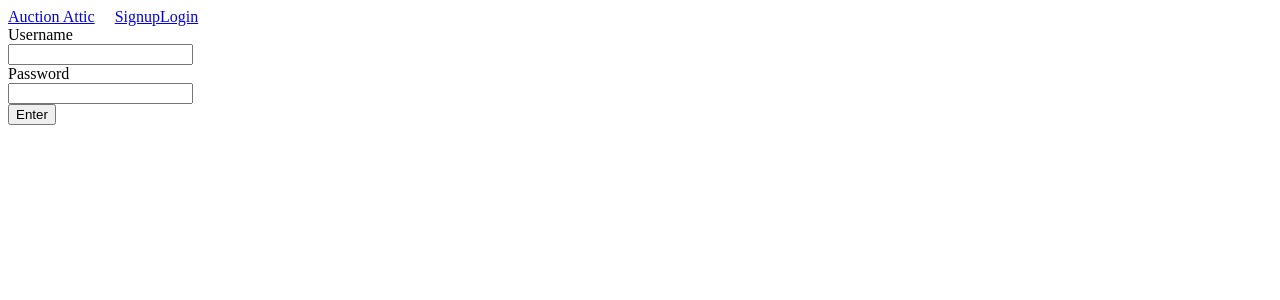
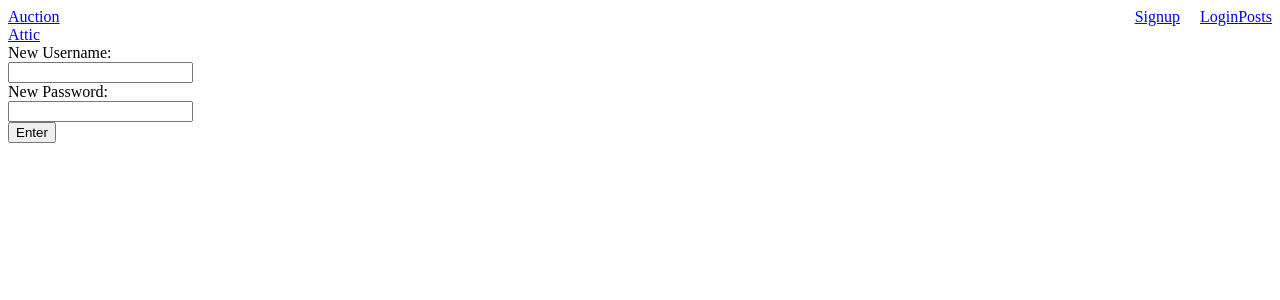
Before and after one commit to Ekfman/Auction-Attic, a React (Create React App) app in the folder Craigslist-lite/: page /signup in a window 1280 px wide. Shown: the top 300 px of the page. Built offline with nearby package versions, Linux system fonts and the light colour scheme.

Commit message:
created separate API file and completed the register component

```diff
--- a/Craigslist-lite/public/styles.css
+++ b/Craigslist-lite/public/styles.css
@@ -3,6 +3,10 @@
 }
 .loginLinks {
     display: flex;
-    padding-left: 20px;
+    padding-left: 85%;
+    justify-content: space-between;
+}
 
+.login {
+    padding-left:20px;
 }
--- /dev/null
+++ b/Craigslist-lite/src/Api.js
@@ -0,0 +1,39 @@
+
+
+const baseURL = "https://strangers-things.herokuapp.com/api";
+const cohortURL = "/2206-ftb-pt-web-pt";
+
+ export const fetchApiPosts = async ()  => {
+    try{
+        const response = await fetch (`${baseURL}${cohortURL}/posts`);
+        const data = await response.json();
+        return data.data.posts;
+    } catch (err) {
+        console.error(err)
+    }
+}
+
+export const newUserApi = async (username, password, regOrLog) => {
+    try{
+        const response = await fetch(`${baseURL}${cohortURL}/users/${regOrLog}`, {
+            method: "POST",
+            headers: {
+                'Content-Type': 'application/json'
+            },
+            body: JSON.stringify({
+                user: {
+                    username,
+                    password
+                }
+            })
+        })
+        const result = await response.json();
+        if( result.success === true){
+            return result.data.token;
+        } else{
+            console.error(result.error.message)
+        }
+    }catch (err) {
+        console.error(err)
+    }
+}
--- a/Craigslist-lite/src/App.js
+++ b/Craigslist-lite/src/App.js
@@ -1,37 +1,42 @@
-import { useState, useEffect } from "react"
+import { useState, useEffect } from "react";
 import { BrowserRouter, Routes, Route, Link } from "react-router-dom";
-import Home from "./Home"
-import Posts from "./Posts"
+import Home from "./Home";
+import Posts from "./Posts";
 import Register from "./Register";
 import Login from "./Login";
 
-
-
 const App = () => {
   const [posts, setPosts] = useState([]);
-    return(
+  const [username, setUsername] = useState("");
+  const [password, setPassword] = useState("");
+  const [token, setToken] = useState("");
+  return (
     <BrowserRouter>
       <nav className="navbar">
         <Link to="/">Auction Attic</Link>
         <div className="loginLinks">
-                <Link to="/signup">Signup</Link>
-                <Link to="/login">Login</Link>
+          <Link className="signup" to="/signup">
+            Signup
+          </Link>
+          <Link className="login" to="/login">
+            Login
+          </Link>
+          {/* <Link to="/profile">Profile</Link> */}
+          <Link to="/posts">Posts</Link>
         </div>
       </nav>
       <Routes>
         <Route path="/" element={<Home />}></Route>
-                <Route path="/signup" element={<Register />}></Route>
-                <Route path="/login" element={<Login />}></Route>
-                <Route path="/posts" element={<Posts
-                  posts={posts}
-                  setPosts={setPosts} />}>
-                  </Route>
+        <Route path="/signup" element={<Register username={username} setUsername={setUsername} setPassword={setPassword} password={password} setToken={setToken} />}></Route>
+        <Route path="/login" element={<Login username={username} setUsername={setUsername} setPassword={setPassword} password={password} setToken={setToken}/>} ></Route>
+        <Route
+          path="/posts"
+          element={<Posts posts={posts} setPosts={setPosts} />}
+        ></Route>
         {/* <Route path=`/post${id}` element={<Post />}></Route> */}
       </Routes>
     </BrowserRouter>
-    )
-}
+  );
+};
 
-
-
-export default App
+export default App;
--- a/Craigslist-lite/src/Login.js
+++ b/Craigslist-lite/src/Login.js
@@ -2,11 +2,11 @@ const Login = () => {
   return (
     <div>
       <form>
-        <label>Username</label>
+        <label>Username:</label>
         <br></br>
         <input type="text"></input>
         <br></br>
-        <label>Password</label>
+        <label>Password:</label>
         <br></br>
         <input type="text"></input>
         <br></br>
--- a/Craigslist-lite/src/Posts.js
+++ b/Craigslist-lite/src/Posts.js
@@ -1,21 +1,23 @@
 import { useState, useEffect } from "react";
+import { fetchApiPosts } from "./Api";
 
-const baseURL = "https://strangers-things.herokuapp.com/api";
-const cohortURL = "/2206-ftb-pt-web-pt";
 
 const Posts = ({posts, setPosts}) => {
-    useEffect( () => {
-        const fetchPosts = async ()  => {
-            const response = await fetch (`${baseURL}${cohortURL}/posts`);
-            const data = await response.json();
-            setPosts(data.data.posts);
+    useEffect ( () => {
+        const fetchPosts = async () => {
+            try{
+                const apiData = await fetchApiPosts()
+                setPosts(apiData)
+            } catch (err) {
+                console.error(err)
+            }
         }
         fetchPosts()
     }, [])
 
     return (
         <div>
-            <h2>Current Items for Sale</h2>
+            <h2>Newest Items for Sale</h2>
             {posts.map( post => {
                 return(
                 <div key={post._id}>
--- a/Craigslist-lite/src/Register.js
+++ b/Craigslist-lite/src/Register.js
@@ -1,18 +1,42 @@
-import { useState } from "react";
+import { useState, useEffect } from "react";
+import { newUserApi } from "./Api";
 
-const Register = () => {
-  const [username, setUsername] = useState("");
-  const [password, setPassword] = useState("");
+const Register = ({
+  username,
+  setUsername,
+  password,
+  setPassword,
+  setToken,
+}) => {
+  const submitHandler = async (e) => {
+    e.preventDefault();
+    try {
+        const regOrLog = "register"
+      const token = await newUserApi({ username, password, regOrLog });
+      setToken(token);
+      console.log(token);
+    } catch (err) {
+      console.error(err);
+    }
+  };
   return (
     <div>
-      <form>
-        <label>Username</label>
+      <form onSubmit={submitHandler}>
+        <label>New Username:</label>
         <br></br>
-        <input type="text"></input>
+        <input
+          onChange={(e) => setUsername(e.target.value)}
+          type="text"
+          required
+        ></input>
         <br></br>
-        <label>Password</label>
+        <label>New Password:</label>
         <br></br>
-        <input type="text"></input>
+        <input
+          onChange={(e) => setPassword(e.target.value)}
+          type="password"
+          required
+        ></input>
         <br></br>
         <button>Enter</button>
       </form>
@@ -21,3 +45,6 @@ const Register = () => {
 };
 
 export default Register;
+
+//for each new user, we need a token
+//for each username and password must save it in the state
```
Lines whose indentation alone changed are shown as unchanged.
